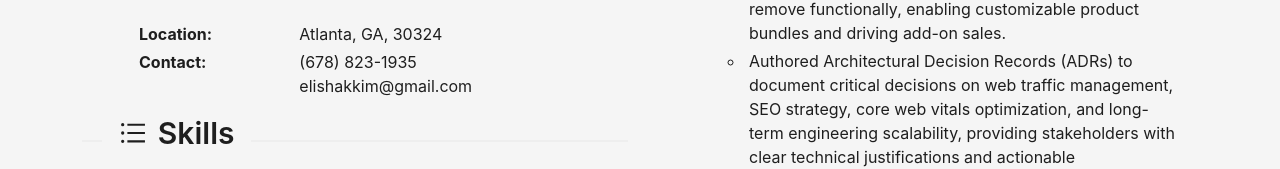
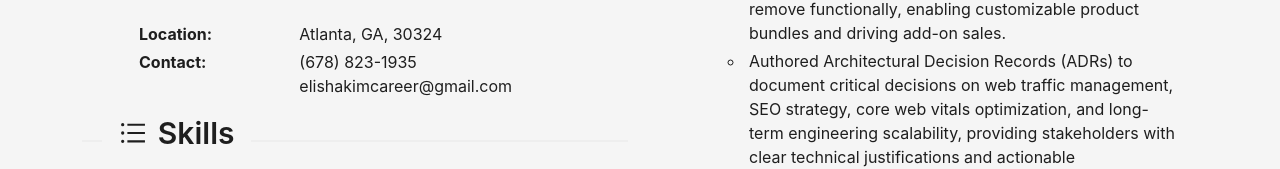
Before and after one commit to elishakkim/resume-website, a React (Create React App) app: page / in a window 1280 px wide. Shown: the part 378-547 px from the top of the page. Built offline with nearby package versions, Linux system fonts and the light colour scheme.

Commit message:
Update Email

```diff
--- a/src/files/InfoConstants.js
+++ b/src/files/InfoConstants.js
@@ -1,7 +1,7 @@
 export const InfoConstants = {
   summary: 'Experienced full-stack software engineer who enjoys software and solutions architecting seeking opportunities on a fast-paced team to help lead and contribute expertise for the growth of the organization.',
   location: 'Atlanta, GA, 30324',
-  email: 'elishakkim@gmail.com',
+  email: 'elishakimcareer@gmail.com',
   phone: '(678) 823-1935',
   universityTime: '2012 - 2016'
 }
```
Also changed, not shown: 1 other file (tests, documents, lock files or other folders).
